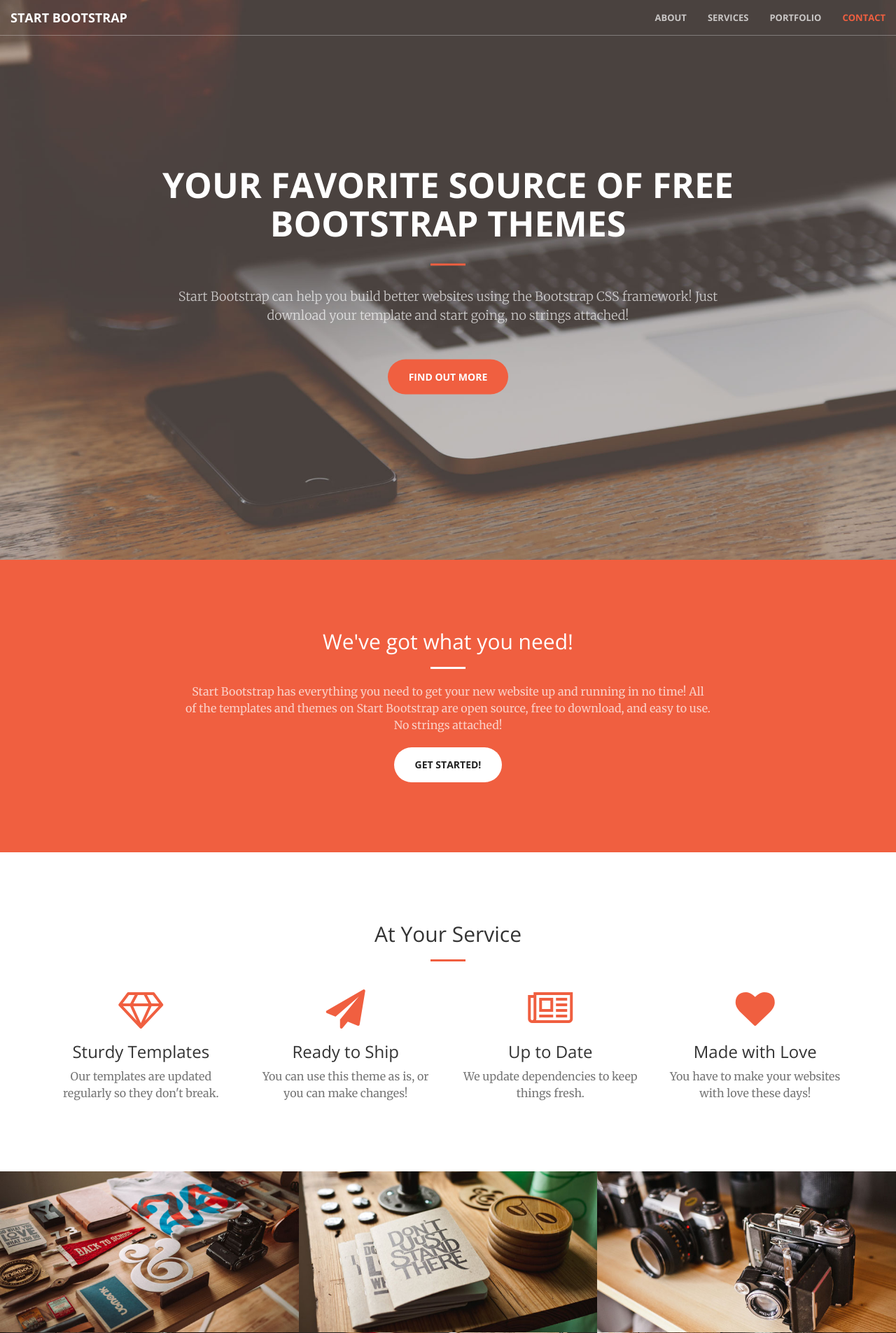
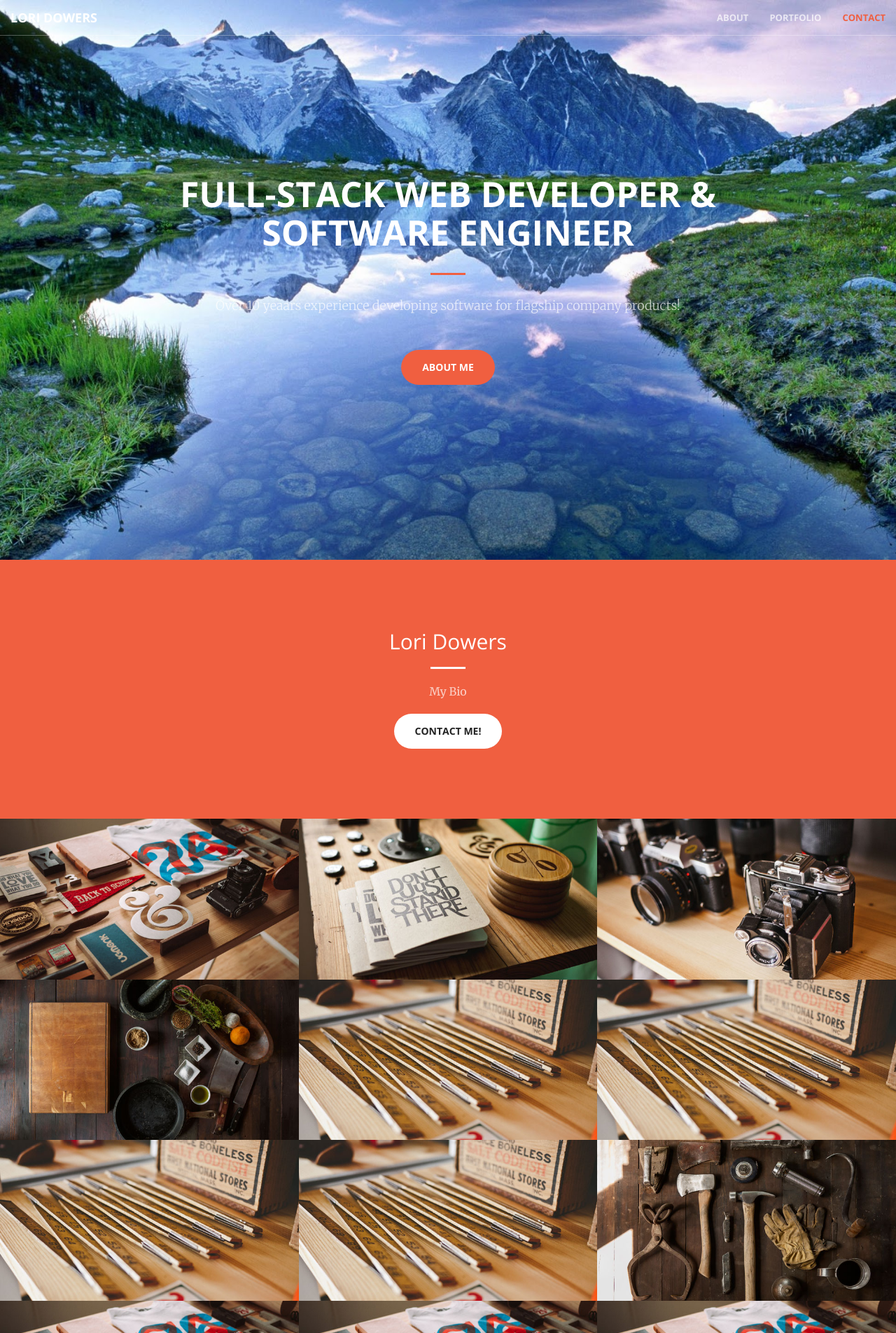
Before and after one commit to ldowers/Portfolio, a PHP site: page / in a window 1280 px wide. Shown: the top 1905 px of the page at 70% size. Run offline with PHP 8.4, Linux system fonts and the light colour scheme; some libraries are stand-ins or nearby versions.

Commit message:
Modified template

```diff
--- a/css/creative.css
+++ b/css/creative.css
@@ -155,7 +155,7 @@ header {
   background-size: cover;
   -o-background-size: cover;
   background-position: center;
-  background-image: url('../img/header.jpg');
+  background-image: url('../img/mountain-lake.jpg');
   text-align: center;
   color: white;
 }
--- a/index.html
+++ b/index.html
@@ -9,7 +9,7 @@
     <meta name="description" content="">
     <meta name="author" content="">
 
-    <title>Creative - Start Bootstrap Theme</title>
+    <title>Lori Dowers</title>
 
     <!-- Bootstrap Core CSS -->
     <link href="vendor/bootstrap/css/bootstrap.min.css" rel="stylesheet">
@@ -23,7 +23,7 @@
     <link href="vendor/magnific-popup/magnific-popup.css" rel="stylesheet">
 
     <!-- Theme CSS -->
-    <link href="css/creative.min.css" rel="stylesheet">
+    <link href="css/creative.css" rel="stylesheet">
 
     <!-- HTML5 Shim and Respond.js IE8 support of HTML5 elements and media queries -->
     <!-- WARNING: Respond.js doesn't work if you view the page via file:// -->
@@ -43,7 +43,7 @@
                 <button type="button" class="navbar-toggle collapsed" data-toggle="collapse" data-target="#bs-example-navbar-collapse-1">
                     <span class="sr-only">Toggle navigation</span> Menu <i class="fa fa-bars"></i>
                 </button>
-                <a class="navbar-brand page-scroll" href="#page-top">Start Bootstrap</a>
+                <a class="navbar-brand page-scroll" href="#page-top">Lori Dowers</a>
             </div>
 
             <!-- Collect the nav links, forms, and other content for toggling -->
@@ -51,9 +51,6 @@
                 <ul class="nav navbar-nav navbar-right">
                     <li>
                         <a class="page-scroll" href="#about">About</a>
-                    </li>
-                    <li>
-                        <a class="page-scroll" href="#services">Services</a>
                     </li>
                     <li>
                         <a class="page-scroll" href="#portfolio">Portfolio</a>
@@ -71,10 +68,10 @@
     <header>
         <div class="header-content">
             <div class="header-content-inner">
-                <h1 id="homeHeading">Your Favorite Source of Free Bootstrap Themes</h1>
+                <h1 id="homeHeading">Full-Stack Web Developer &amp Software Engineer</h1>
                 <hr>
-                <p>Start Bootstrap can help you build better websites using the Bootstrap CSS framework! Just download your template and start going, no strings attached!</p>
-                <a href="#about" class="btn btn-primary btn-xl page-scroll">Find Out More</a>
+                <p>Over 10 yeaars experience developing software for flagship company products!</p>
+                <a href="#about" class="btn btn-primary btn-xl page-scroll">About Me</a>
             </div>
         </div>
     </header>
@@ -83,53 +80,10 @@
         <div class="container">
             <div class="row">
                 <div class="col-lg-8 col-lg-offset-2 text-center">
-                    <h2 class="section-heading">We've got what you need!</h2>
+                    <h2 class="section-heading">Lori Dowers</h2>
                     <hr class="light">
-                    <p class="text-faded">Start Bootstrap has everything you need to get your new website up and running in no time! All of the templates and themes on Start Bootstrap are open source, free to download, and easy to use. No strings attached!</p>
-                    <a href="#services" class="page-scroll btn btn-default btn-xl sr-button">Get Started!</a>
-                </div>
-            </div>
-        </div>
-    </section>
-
-    <section id="services">
-        <div class="container">
-            <div class="row">
-                <div class="col-lg-12 text-center">
-                    <h2 class="section-heading">At Your Service</h2>
-                    <hr class="primary">
-                </div>
-            </div>
-        </div>
-        <div class="container">
-            <div class="row">
-                <div class="col-lg-3 col-md-6 text-center">
-                    <div class="service-box">
-                        <i class="fa fa-4x fa-diamond text-primary sr-icons"></i>
-                        <h3>Sturdy Templates</h3>
-                        <p class="text-muted">Our templates are updated regularly so they don't break.</p>
-                    </div>
-                </div>
-                <div class="col-lg-3 col-md-6 text-center">
-                    <div class="service-box">
-                        <i class="fa fa-4x fa-paper-plane text-primary sr-icons"></i>
-                        <h3>Ready to Ship</h3>
-                        <p class="text-muted">You can use this theme as is, or you can make changes!</p>
-                    </div>
-                </div>
-                <div class="col-lg-3 col-md-6 text-center">
-                    <div class="service-box">
-                        <i class="fa fa-4x fa-newspaper-o text-primary sr-icons"></i>
-                        <h3>Up to Date</h3>
-                        <p class="text-muted">We update dependencies to keep things fresh.</p>
-                    </div>
-                </div>
-                <div class="col-lg-3 col-md-6 text-center">
-                    <div class="service-box">
-                        <i class="fa fa-4x fa-heart text-primary sr-icons"></i>
-                        <h3>Made with Love</h3>
-                        <p class="text-muted">You have to make your websites with love these days!</p>
-                    </div>
+                    <p class="text-faded">My Bio</p>
+                    <a href="#contact" class="page-scroll btn btn-default btn-xl sr-button">Contact me!</a>
                 </div>
             </div>
         </div>
@@ -144,10 +98,10 @@
                         <div class="portfolio-box-caption">
                             <div class="portfolio-box-caption-content">
                                 <div class="project-category text-faded">
-                                    Category
+                                    Team Project #3
                                 </div>
                                 <div class="project-name">
-                                    Project Name
+                                    Girl Scout Cookie Keeper
                                 </div>
                             </div>
                         </div>
@@ -159,10 +113,10 @@
                         <div class="portfolio-box-caption">
                             <div class="portfolio-box-caption-content">
                                 <div class="project-category text-faded">
-                                    Category
+                                    Team Project #2
                                 </div>
                                 <div class="project-name">
-                                    Project Name
+                                    Space Port(folio)
                                 </div>
                             </div>
                         </div>
@@ -174,10 +128,10 @@
                         <div class="portfolio-box-caption">
                             <div class="portfolio-box-caption-content">
                                 <div class="project-category text-faded">
-                                    Category
+                                    Team Project #1
                                 </div>
                                 <div class="project-name">
-                                    Project Name
+                                    Marvel Favorites
                                 </div>
                             </div>
                         </div>
@@ -189,10 +143,10 @@
                         <div class="portfolio-box-caption">
                             <div class="portfolio-box-caption-content">
                                 <div class="project-category text-faded">
-                                    Category
+                                    Week 19 Homework
                                 </div>
                                 <div class="project-name">
-                                    Project Name
+                                    New York Times Article Search
                                 </div>
                             </div>
                         </div>
@@ -204,10 +158,55 @@
                         <div class="portfolio-box-caption">
                             <div class="portfolio-box-caption-content">
                                 <div class="project-category text-faded">
-                                    Category
+                                    Week 18 Homework
                                 </div>
                                 <div class="project-name">
-                                    Project Name
+                                    Star Wars News Scraper
+                                </div>
+                            </div>
+                        </div>
+                    </a>
+                </div>
+                <div class="col-lg-4 col-sm-6">
+                    <a href="img/portfolio/fullsize/5.jpg" class="portfolio-box">
+                        <img src="img/portfolio/thumbnails/5.jpg" class="img-responsive" alt="">
+                        <div class="portfolio-box-caption">
+                            <div class="portfolio-box-caption-content">
+                                <div class="project-category text-faded">
+                                    Week 15 Homework
+                                </div>
+                                <div class="project-name">
+                                    Eat-Da-Burger
+                                </div>
+                            </div>
+                        </div>
+                    </a>
+                </div>
+                <div class="col-lg-4 col-sm-6">
+                    <a href="img/portfolio/fullsize/5.jpg" class="portfolio-box">
+                        <img src="img/portfolio/thumbnails/5.jpg" class="img-responsive" alt="">
+                        <div class="portfolio-box-caption">
+                            <div class="portfolio-box-caption-content">
+                                <div class="project-category text-faded">
+                                    Week 13 Homework
+                                </div>
+                                <div class="project-name">
+                                    Friend Finder
+                                </div>
+                            </div>
+                        </div>
+                    </a>
+                </div>
+                <div class="col-lg-4 col-sm-6">
+                    <a href="img/portfolio/fullsize/5.jpg" class="portfolio-box">
+                        <img src="img/portfolio/thumbnails/5.jpg" class="img-responsive" alt="">
+                        <div class="portfolio-box-caption">
+                            <div class="portfolio-box-caption-content">
+                                <div class="project-category text-faded">
+                                    Week 7 Homework
+                                </div>
+                                <div class="project-name">
+                                    Rock, Paper, Scissors Online Multiplayer
                                 </div>
                             </div>
                         </div>
@@ -219,10 +218,55 @@
                         <div class="portfolio-box-caption">
                             <div class="portfolio-box-caption-content">
                                 <div class="project-category text-faded">
-                                    Category
+                                    Week 6 Homework
                                 </div>
                                 <div class="project-name">
-                                    Project Name
+                                    Disney Movie GIFs
+                                </div>
+                            </div>
+                        </div>
+                    </a>
+                </div>
+                <div class="col-lg-4 col-sm-6">
+                    <a href="img/portfolio/fullsize/1.jpg" class="portfolio-box">
+                        <img src="img/portfolio/thumbnails/1.jpg" class="img-responsive" alt="">
+                        <div class="portfolio-box-caption">
+                            <div class="portfolio-box-caption-content">
+                                <div class="project-category text-faded">
+                                    Week 5 Homework
+                                </div>
+                                <div class="project-name">
+                                    Disney Movie Trivia
+                                </div>
+                            </div>
+                        </div>
+                    </a>
+                </div>
+                <div class="col-lg-4 col-sm-6">
+                    <a href="img/portfolio/fullsize/1.jpg" class="portfolio-box">
+                        <img src="img/portfolio/thumbnails/1.jpg" class="img-responsive" alt="">
+                        <div class="portfolio-box-caption">
+                            <div class="portfolio-box-caption-content">
+                                <div class="project-category text-faded">
+                                    Week 4 Homework
+                                </div>
+                                <div class="project-name">
+                                    Star Wars Role-Playing Game
+                                </div>
+                            </div>
+                        </div>
+                    </a>
+                </div>
+                <div class="col-lg-4 col-sm-6">
+                    <a href="img/portfolio/fullsize/1.jpg" class="portfolio-box">
+                        <img src="img/portfolio/thumbnails/1.jpg" class="img-responsive" alt="">
+                        <div class="portfolio-box-caption">
+                            <div class="portfolio-box-caption-content">
+                                <div class="project-category text-faded">
+                                    Week 3 Homework
+                                </div>
+                                <div class="project-name">
+                                    Star Wars Hangman
                                 </div>
                             </div>
                         </div>
@@ -231,15 +275,6 @@
             </div>
         </div>
     </section>
-
-    <aside class="bg-dark">
-        <div class="container text-center">
-            <div class="call-to-action">
-                <h2>Free Download at Start Bootstrap!</h2>
-                <a href="http://startbootstrap.com/template-overviews/creative/" class="btn btn-default btn-xl sr-button">Download Now!</a>
-            </div>
-        </div>
-    </aside>
 
     <section id="contact">
         <div class="container">
@@ -251,11 +286,11 @@
                 </div>
                 <div class="col-lg-4 col-lg-offset-2 text-center">
                     <i class="fa fa-phone fa-3x sr-contact"></i>
-                    <p>123-456-6789</p>
+                    <p>(407) 687-9610</p>
                 </div>
                 <div class="col-lg-4 text-center">
                     <i class="fa fa-envelope-o fa-3x sr-contact"></i>
-                    <p><a href="mailto:your-email@your-domain.com">feedback@startbootstrap.com</a></p>
+                    <p><a href="mailto:loridowers@gmail.com">loridowers@gmail.com</a></p>
                 </div>
             </div>
         </div>
```
Also changed, not shown: img/header.jpg (deleted), img/mountain-lake.jpg (added).
